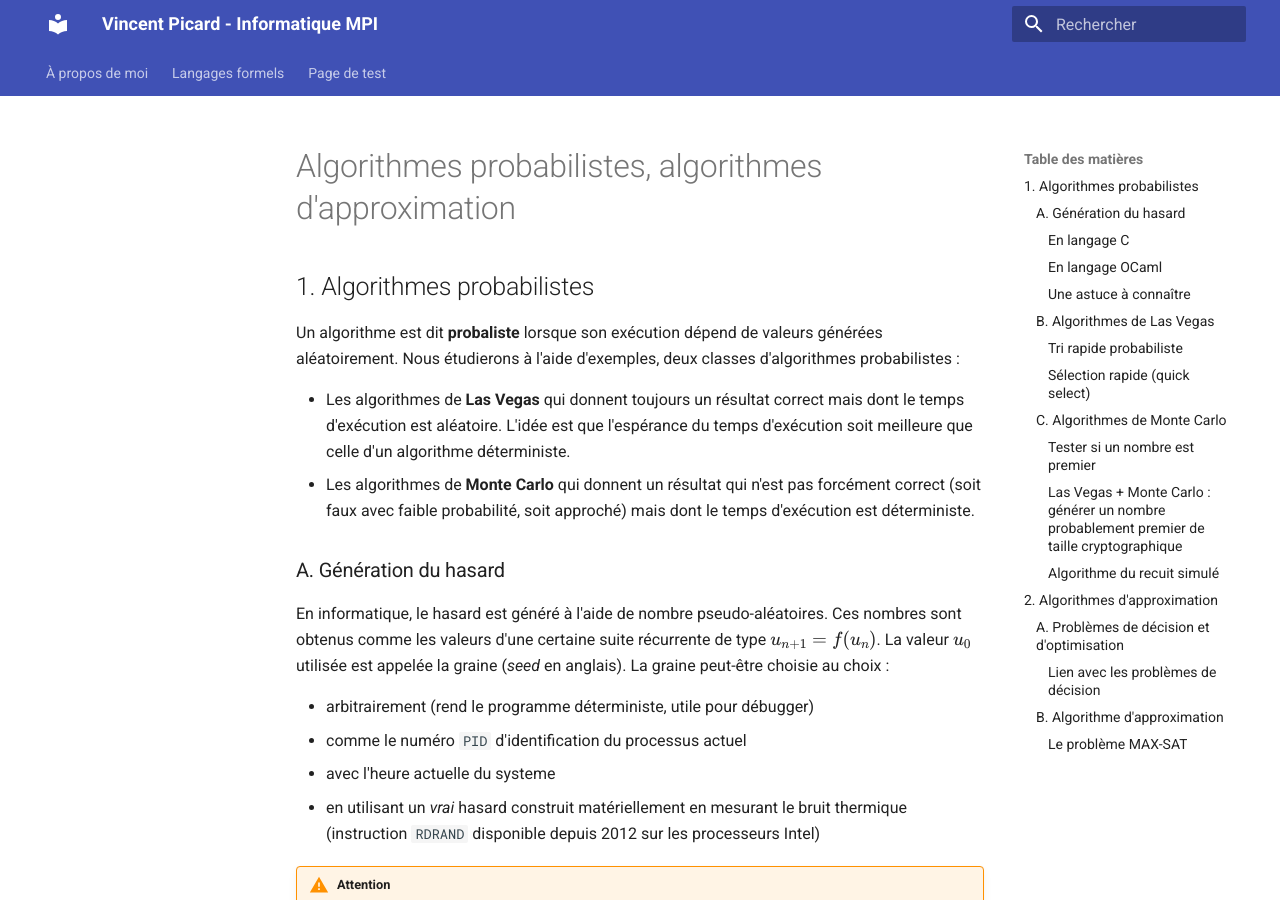
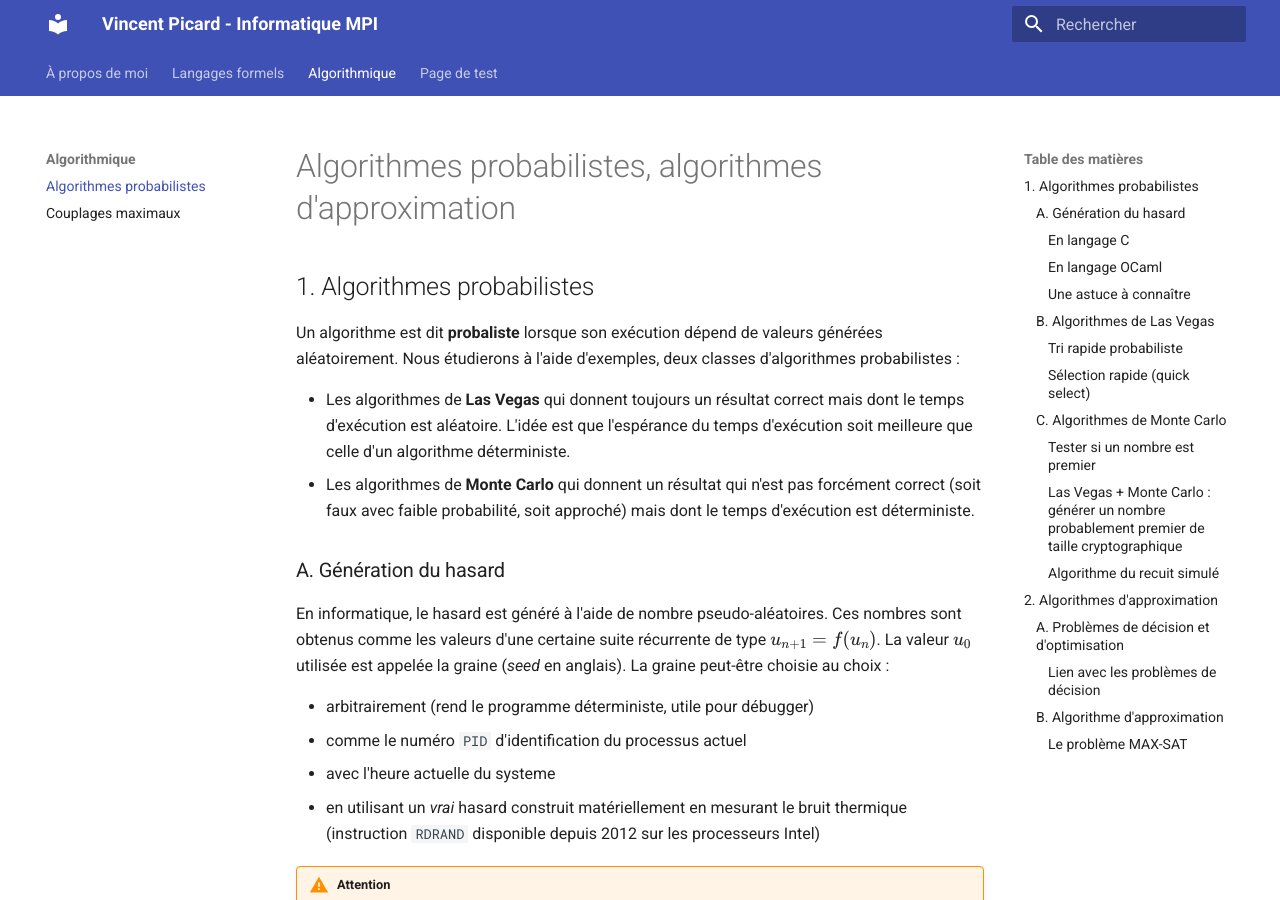
Before and after one commit to vincent-picard/vincent-picard.github.io, an MkDocs documentation site: the page built from docs/algo/proba.md, in a window 1280 px wide and 900 px high. Built offline with MkDocs 1.6.1 and Material for MkDocs 9.7.7, drawn with Linux system fonts in a browser that asks for light colours.

Commit message:
ajouts menus

```diff
--- a/mkdocs.yml
+++ b/mkdocs.yml
@@ -9,6 +9,9 @@ nav:
     - Parcours : 'aboutme/parcours.md'
   - Langages formels :
     - Grammaires algébriques : 'langages/grammaires.md'
+  - Algorithmique :
+    - Algorithmes probabilistes : 'algo/proba.md'
+    - Couplages maximaux : 'graphes/couplages.md'
   - Page de test: 'test/test.md'
 
 theme:
```
